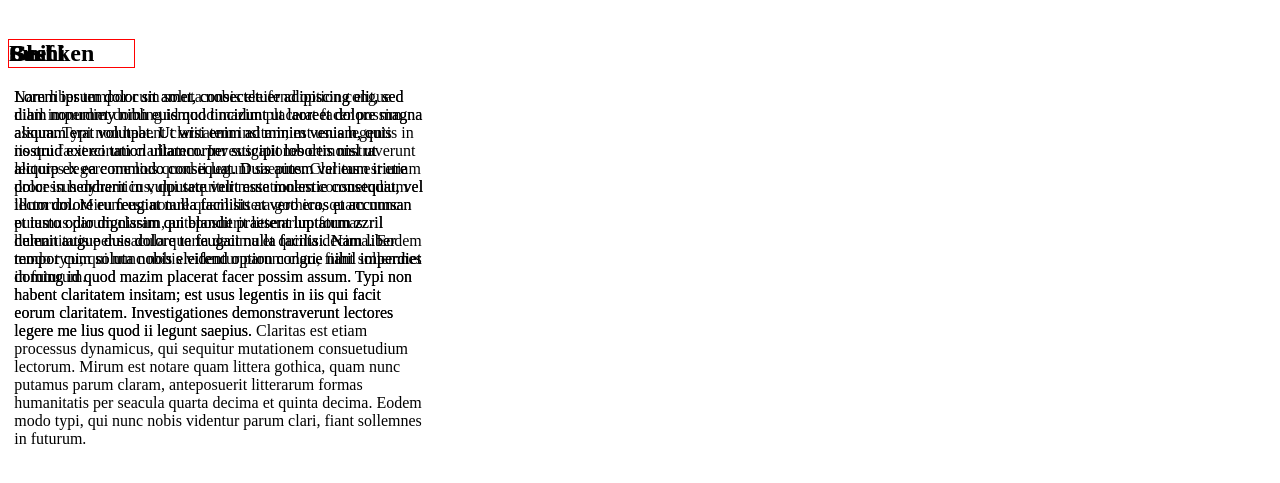
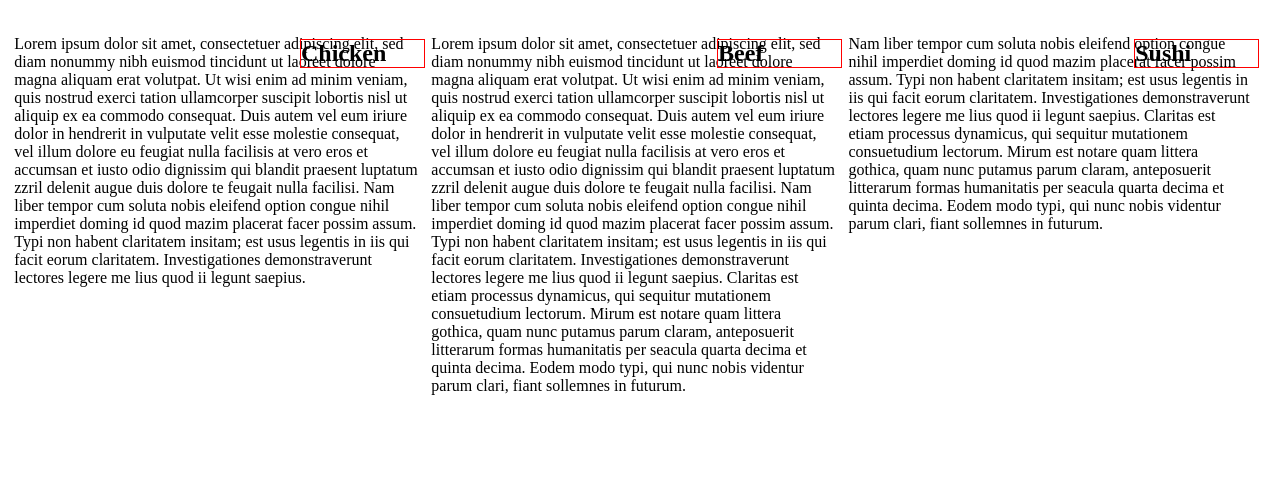
Before and after one commit to OscarPuga/htmlcss, a plain HTML site: page solution/index.html in a window 1280 px wide. Shown: the part 61-544 px from the top of the page. Drawn offline with Linux system fonts and the light colour scheme.

```diff
--- a/solution/css/stylesheet.css
+++ b/solution/css/stylesheet.css
@@ -18,7 +18,7 @@
 }
 
 .title {
-    position:relative;
+    position: absolute;
     right: 0px;
     top: 0px;
     width: 30%;
@@ -26,7 +26,7 @@
 }
 
 section {
-    position: absolute;
+    position: relative;
 
 }
 
```
